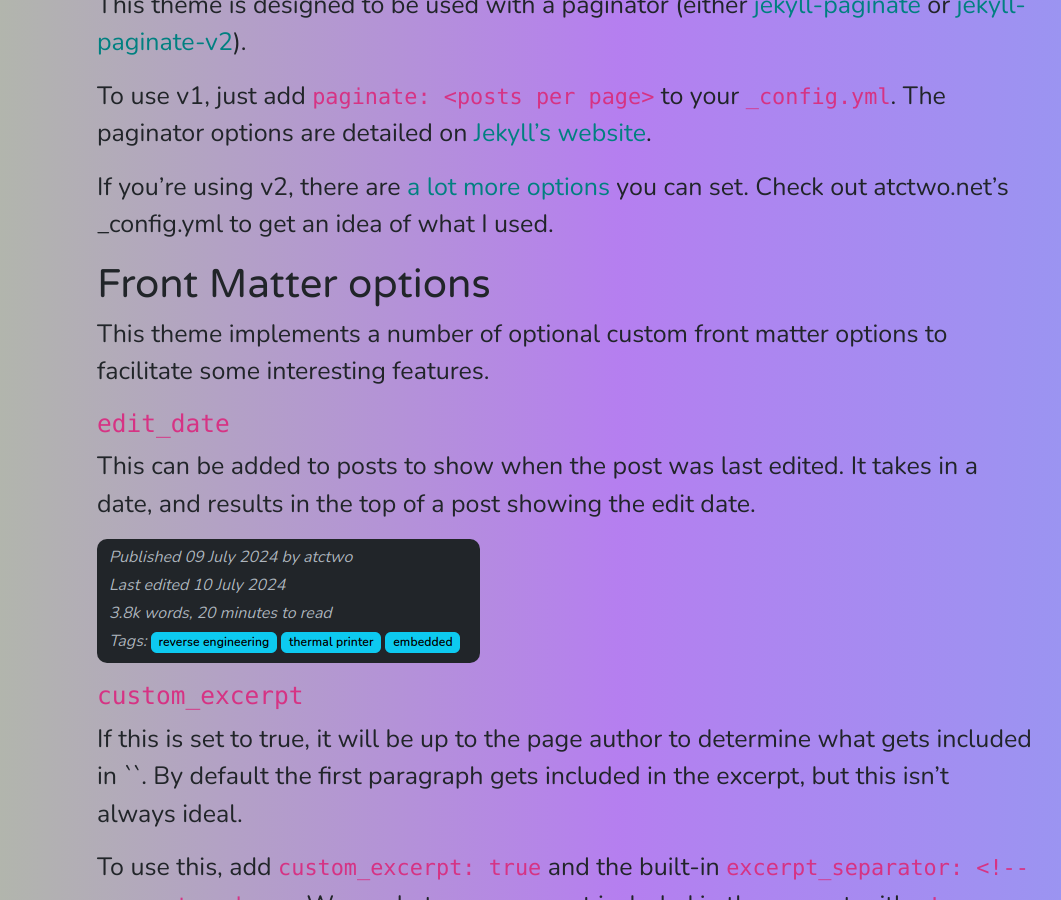
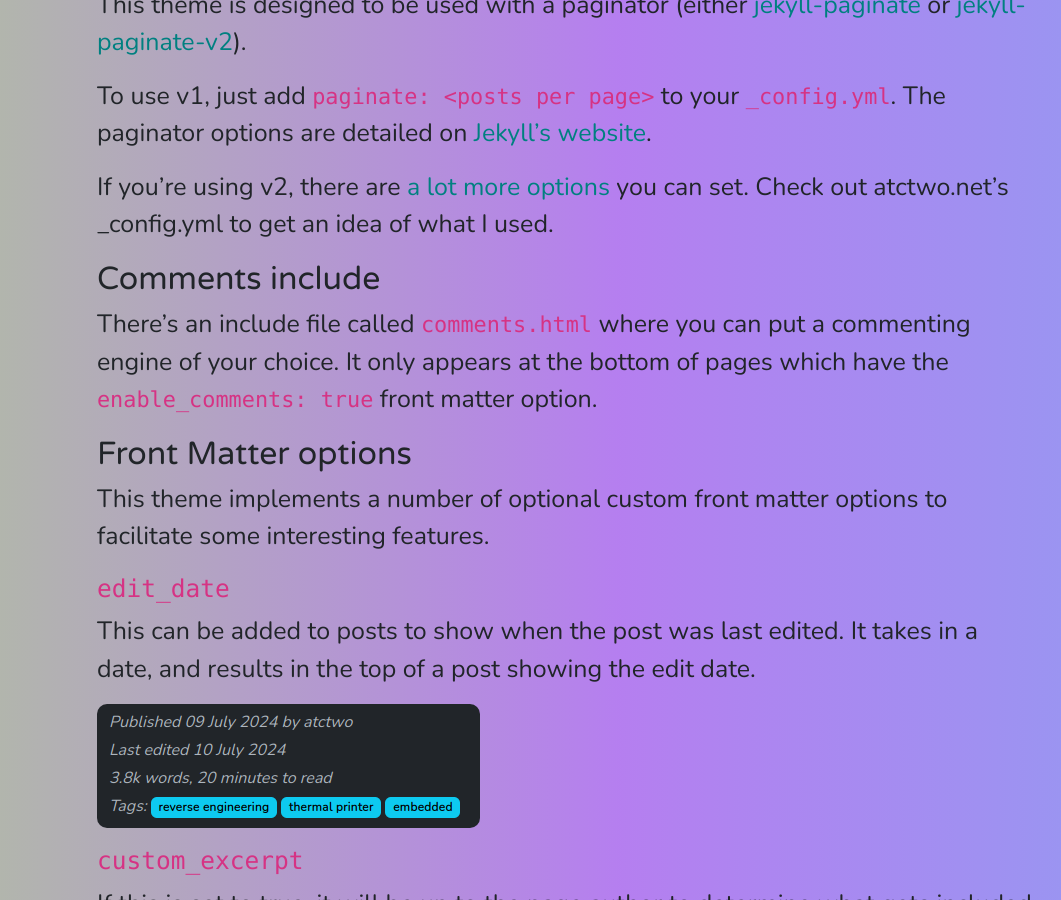
Before and after one commit to atctwo/atctheme, a Jekyll site: the page built from readme.md, in a window 1280 px wide and 900 px high, scrolled down 1287 px. Shown: the whole window, without its empty margins (75-1136 px from the left). Built offline with Jekyll 4.4.1, drawn with Linux system fonts in a browser that asks for light colours; some web fonts are replaced; our own code applies the rules of GitHub Pages for plain Markdown files.

Commit message:
added include for comment systems

```diff
--- a/_layouts/default.html
+++ b/_layouts/default.html
@@ -30,11 +30,17 @@
             {% include header.html %}
 
             {% if page.main_content_class %}
-                <div id="site-main" class="{{page.main_content_class}}">
+            <div id="site-main" class="{{page.main_content_class}}">
             {% else %}
-                <div id="site-main" class="container-sm">
+            <div id="site-main" class="container-sm">
             {% endif %}
+
                 {{content}}
+
+                {% if page.enable_comments %}
+                {% include comments.html %}
+                {% endif %}
+
             </div>
 
             {% if page.url != "/" and page.url != "/index.html" %}
--- a/readme.md
+++ b/readme.md
@@ -26,7 +26,10 @@ To use v1, just add `paginate: <posts per page>` to your `_config.yml`.  The pag
 
 If you're using v2, there are [a lot more options](https://github.com/sverrirs/jekyll-paginate-v2/blob/master/README-GENERATOR.md) you can set.  Check out atctwo.net's _config.yml to get an idea of what I used.
 
-# Front Matter options
+## Comments include
+There's an include file called `comments.html` where you can put a commenting engine of your choice.  It only appears at the bottom of pages which have the `enable_comments: true` front matter option.
+
+## Front Matter options
 This theme implements a number of optional custom front matter options to facilitate some interesting features.
 
 ### `edit_date`
```
Also changed, not shown: _includes/comments.html (added, +29 -0 lines).
